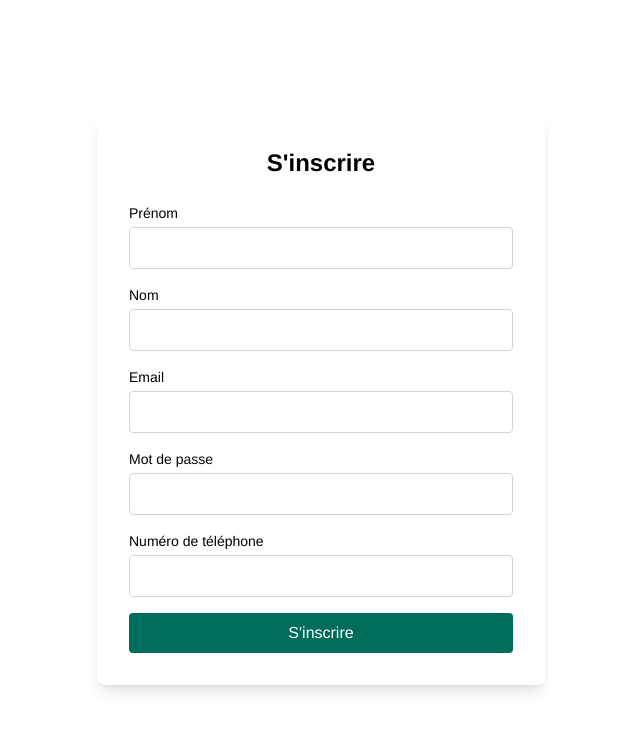
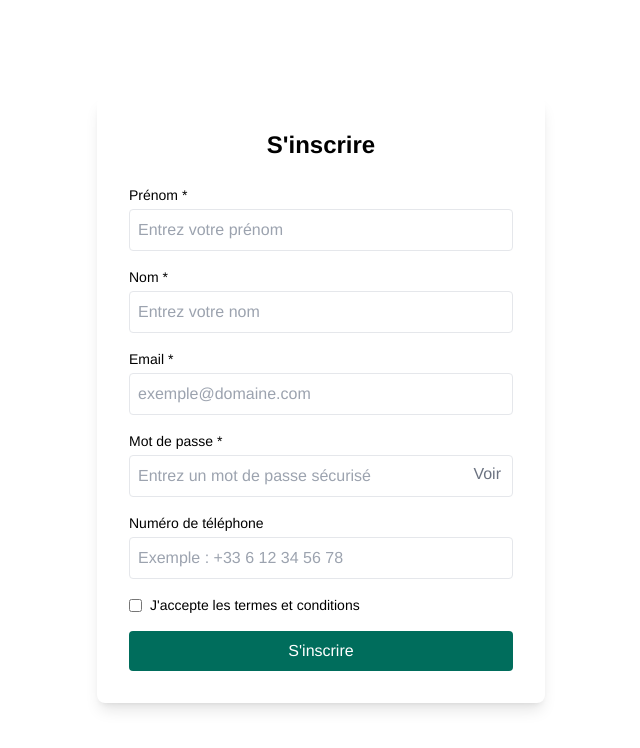
Before and after one commit to lecercledesdiamantaires/portail-lcdd, a Nuxt app in the folder front/: page /register in a window 1280 px wide. Shown: the top 748 px of the page, without its empty margins (319-959 px from the left). Built offline with nearby package versions, Linux system fonts and the light colour scheme; no server answers.

Commit message:
EDIT register

```diff
--- a/front/components/inputField.vue
+++ /dev/null
@@ -1,10 +0,0 @@
-<template>
-    <div class="mb-4">
-      <label :for="id" class="block text-sm font-medium">{{ label }}</label>
-      <input :id="id" :type="type" v-model="modelValue" class="mt-1 p-2 w-full border border-gray-300 rounded" />
-    </div>
-</template>
-
-<script setup>
-
-</script>
--- a/front/composables/useAuth.js
+++ b/front/composables/useAuth.js
@@ -36,6 +36,7 @@ export default function () {
 
   // Méthode pour s'inscrire
   const register = async (userData) => {
+    console.log(userData)
     try {
       userData.phoneNumber = parseInt(userData.phoneNumber, 10);
 
@@ -60,7 +61,6 @@ export default function () {
   }
 
   const loginUser = async () => {
-    console.log(loginForm)
     await login(loginForm.email, loginForm.password)
     // Redirection après la connexion réussie
     if (isAuthenticated.value) {
@@ -80,6 +80,18 @@ export default function () {
     }
   }
 
+  const loadToken = () => {
+    const storedToken = localStorage.getItem('token');
+    if (storedToken) {
+        token.value = storedToken;
+        isAuthenticated.value = true;
+    }
+};
+
+onMounted(() => {
+    loadToken();
+});
+
   return {
     user,
     token,
--- a/front/composables/useWhitelist.js
+++ b/front/composables/useWhitelist.js
@@ -34,6 +34,7 @@ export default function () {
 
     const getWhitelist = async (token) => {
         try {
+            console.log(token)
             const response = await axios.get(
                 'http://localhost:4000/api/whitelist/all',
                 { headers: { Authorization: `Bearer ${token}` } }
@@ -66,9 +67,9 @@ export default function () {
 
     }
 
-    const deleteEmail = async (email) => {
-        await deleteEmailFromWhitelist(email)
-        await getWhitelist()
+    const deleteEmail = async (email, token) => {
+        await deleteEmailFromWhitelist(email, token)
+        await getWhitelist(token)
     }
 
     return {
--- a/front/pages/admin.vue
+++ b/front/pages/admin.vue
@@ -1,14 +1,13 @@
 <script setup>
-  // definePageMeta({
-  //     middleware: ['auth', 'admin']
-  //   })
+  definePageMeta({
+      middleware: ['auth', 'admin']
+    })
   const whitelist = inject('whitelist')
   const auth = inject('auth')
 
   onMounted(() => {
     whitelist.getWhitelist(auth.token.value)
   })
-  // console.log(whitelist.users.value.find(user => user.id == 1))
 
 </script>
 
--- a/front/pages/register.vue
+++ b/front/pages/register.vue
@@ -9,25 +9,89 @@ const auth = inject('auth')
       <div class="w-full max-w-md p-8 bg-white rounded-lg shadow-lg">
         <h2 class="text-2xl font-bold text-center mb-6">S'inscrire</h2>
         <form @submit.prevent="auth.registerUser">
+           <!-- Prénom -->
             <div class="mb-4">
-            <label for="firstName" class="block text-sm font-medium">Prénom</label>
-            <input v-model="auth.registerUser.firstName" id="firstName" type="text" class="mt-1 p-2 w-full border border-gray-300 rounded" />
+              <label for="firstName" class="block text-sm font-medium">Prénom *</label>
+              <input
+                v-model="auth.registerForm.firstName"
+                id="firstName"
+                type="text"
+                class="mt-1 p-2 w-full border rounded focus:ring-2 focus:ring-blue-500"
+                placeholder="Entrez votre prénom"
+                required
+              />
             </div>
+
+            <!-- Nom -->
             <div class="mb-4">
-            <label for="lastName" class="block text-sm font-medium">Nom</label>
-            <input v-model="auth.registerUser.lastName" id="lastName" type="text" class="mt-1 p-2 w-full border border-gray-300 rounded" />
+              <label for="lastName" class="block text-sm font-medium">Nom *</label>
+              <input
+                v-model="auth.registerForm.lastName"
+                id="lastName"
+                type="text"
+                class="mt-1 p-2 w-full border rounded focus:ring-2 focus:ring-blue-500"
+                placeholder="Entrez votre nom"
+                required
+              />
             </div>
+
+            <!-- Email -->
             <div class="mb-4">
-            <label for="email" class="block text-sm font-medium">Email</label>
-            <input v-model="auth.registerUser.email" id="email" type="email" class="mt-1 p-2 w-full border border-gray-300 rounded" />
+              <label for="email" class="block text-sm font-medium">Email *</label>
+              <input
+                v-model="auth.registerForm.email"
+                id="email"
+                type="email"
+                class="mt-1 p-2 w-full border rounded focus:ring-2 focus:ring-blue-500"
+                placeholder="exemple@domaine.com"
+                required
+              />
             </div>
+
+            <!-- Mot de passe -->
             <div class="mb-4">
-            <label for="password" class="block text-sm font-medium">Mot de passe</label>
-            <input v-model="auth.registerUser.password" id="password" type="password" class="mt-1 p-2 w-full border border-gray-300 rounded" />
+              <label for="password" class="block text-sm font-medium">Mot de passe *</label>
+              <div class="relative">
+                <input
+                  v-model="auth.registerForm.password"
+                  id="password"
+                  :type="showPassword ? 'text' : 'password'"
+                  class="mt-1 p-2 w-full border rounded focus:ring-2 focus:ring-blue-500"
+                  placeholder="Entrez un mot de passe sécurisé"
+                  required
+                />
+                <button
+                  type="button"
+                  @click="togglePasswordVisibility"
+                  class="absolute inset-y-0 right-3 flex items-center text-gray-500"
+                >
+                  {{ showPassword ? 'Cacher' : 'Voir' }}
+                </button>
               </div>
+            </div>
+
+            <!-- Numéro de téléphone -->
             <div class="mb-4">
               <label for="phoneNumber" class="block text-sm font-medium">Numéro de téléphone</label>
-            <input v-model="auth.registerUser.phoneNumber" id="phoneNumber" type="text" class="mt-1 p-2 w-full border border-gray-300 rounded" />
+              <input
+                v-model="auth.registerForm.phoneNumber"
+                id="phoneNumber"
+                type="text"
+                class="mt-1 p-2 w-full border rounded focus:ring-2 focus:ring-blue-500"
+                placeholder="Exemple : +33 6 12 34 56 78"
+              />
+            </div>
+
+            <!-- Acceptation des termes -->
+            <div class="mb-4 flex items-center">
+              <input
+                v-model="auth.registerForm.acceptTerms"
+                id="acceptTerms"
+                type="checkbox"
+                class="mr-2"
+                required
+              />
+              <label for="acceptTerms" class="text-sm">J'accepte les <a href="#" class="text-blue-500">termes et conditions</a></label>
             </div>
           <Button type="submit" class="w-full">S'inscrire</Button>
         </form>
```
Lines whose indentation alone changed are shown as unchanged.
